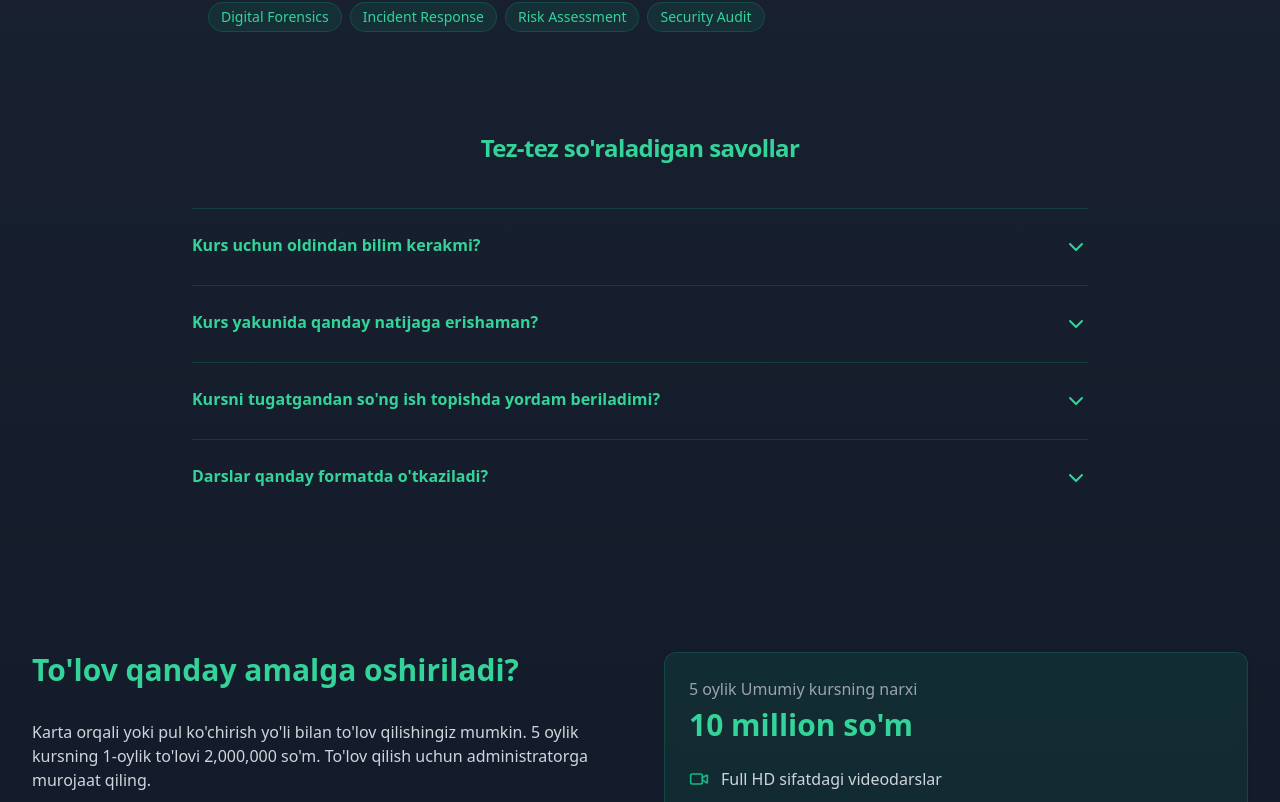
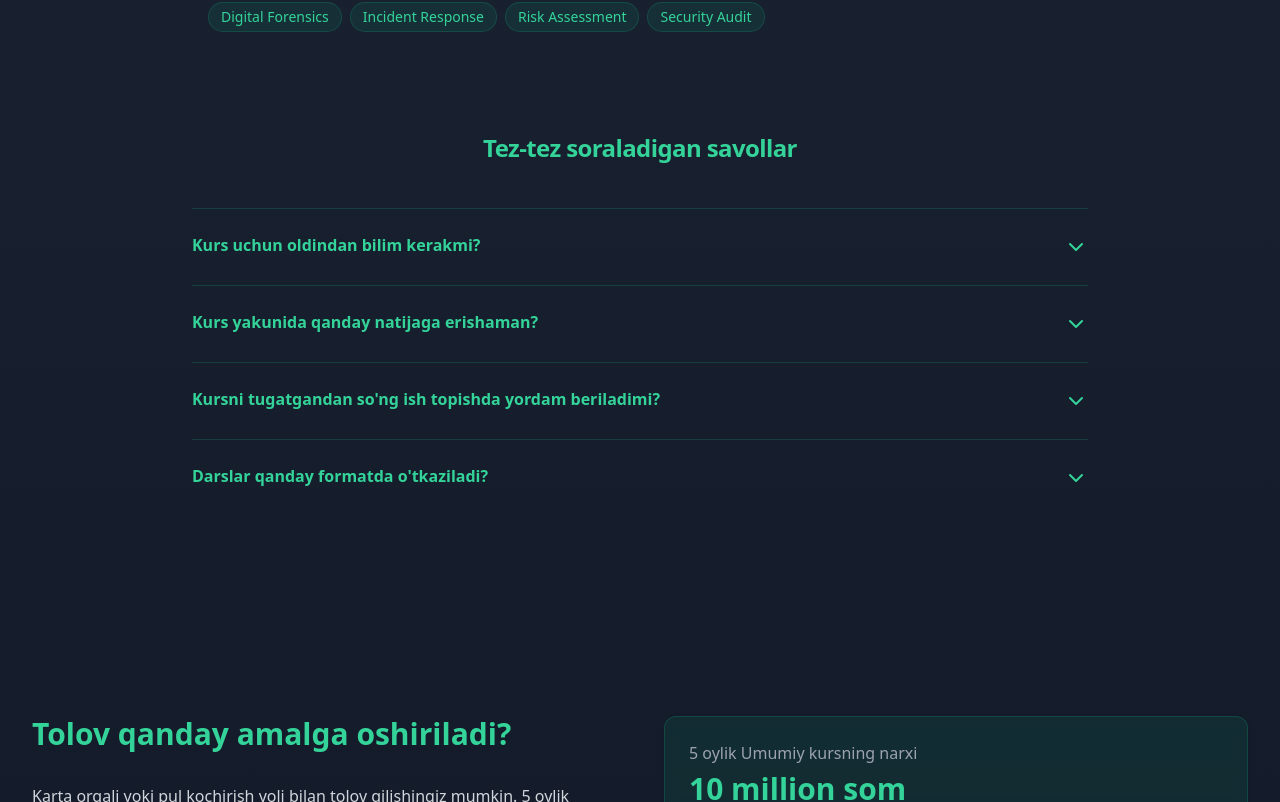
Before and after one commit to Hayotbek-Turgunov/kiber, a Next.js app: page / in a window 1280 px wide. Shown: the part 4038-4840 px from the top of the page. Built offline with nearby package versions, Linux system fonts and the light colour scheme.

Commit message:
Project start kiber

```diff
--- a/components/faq-section.tsx
+++ b/components/faq-section.tsx
@@ -1,8 +1,13 @@
-"use client"
+"use client";
 
-import { useState } from "react"
-import { motion, AnimatePresence } from "framer-motion"
-import { ChevronDown } from "lucide-react"
+import { useState } from "react";
+import { motion, AnimatePresence } from "framer-motion";
+import { ChevronDown } from "lucide-react";
+
+interface FAQSectionProps {
+  id?: string;
+  className?: string;
+}
 
 const faqs = [
   {
@@ -25,17 +30,17 @@ const faqs = [
     answer:
       "Darslar onlayn formatda Zoom orqali o'tkaziladi. Har bir dars yozib olinadi va keyinchalik qayta ko'rish uchun taqdim etiladi.",
   },
-]
+];
 
-export default function FAQSection() {
-  const [activeIndex, setActiveIndex] = useState<number | null>(null)
+export default function FAQSection({ id, className = "" }: FAQSectionProps) {
+  const [activeIndex, setActiveIndex] = useState<number | null>(null);
 
   return (
-    <div className="py-16 sm:py-24">
+    <div id={id} className={`py-16 sm:py-24 ${className}`}>
       <div className="mx-auto max-w-7xl px-6 lg:px-8">
         <div className="mx-auto max-w-4xl divide-y divide-emerald-500/20">
           <h2 className="text-2xl font-bold leading-10 tracking-tight text-emerald-400 text-center mb-8">
-            Tez-tez so'raladigan savollar
+            Tez-tez soraladigan savollar
           </h2>
           <dl className="mt-10 space-y-6 divide-y divide-emerald-500/20">
             {faqs.map((faq, index) => (
@@ -43,7 +48,9 @@ export default function FAQSection() {
                 <dt className="text-base">
                   <button
                     className="flex w-full items-start justify-between text-left text-emerald-400"
-                    onClick={() => setActiveIndex(activeIndex === index ? null : index)}
+                    onClick={() =>
+                      setActiveIndex(activeIndex === index ? null : index)
+                    }
                   >
                     <span className="font-semibold">{faq.question}</span>
                     <span className="ml-6 flex h-7 items-center">
@@ -75,5 +82,5 @@ export default function FAQSection() {
         </div>
       </div>
     </div>
-  )
+  );
 }
--- a/components/pricing-section.tsx
+++ b/components/pricing-section.tsx
@@ -1,5 +1,10 @@
-import { Button } from "@/components/ui/button"
-import { Card, CardContent, CardFooter, CardHeader } from "@/components/ui/card"
+import { Button } from "@/components/ui/button";
+import {
+  Card,
+  CardContent,
+  CardFooter,
+  CardHeader,
+} from "@/components/ui/card";
 import {
   Video,
   FileText,
@@ -11,18 +16,36 @@ import {
   CircleDollarSign,
   Users,
   ClipboardList,
-} from "lucide-react"
+} from "lucide-react";
 
-export default function PricingSection({ className = "" }) {
+interface PricingSectionProps {
+  className?: string;
+}
+
+export default function PricingSection({
+  className = "",
+}: PricingSectionProps) {
   const features = [
-    { icon: <Video className="w-5 h-5" />, text: "Full HD sifatdagi videodarslar" },
+    {
+      icon: <Video className="w-5 h-5" />,
+      text: "Full HD sifatdagi videodarslar",
+    },
     { icon: <FileText className="w-5 h-5" />, text: "O'quv materiallari" },
     { icon: <Book className="w-5 h-5" />, text: "O'zbek tilidagi PDF kitob" },
-    { icon: <Phone className="w-5 h-5" />, text: "O'qituvchi bilan doimiy aloqa" },
+    {
+      icon: <Phone className="w-5 h-5" />,
+      text: "O'qituvchi bilan doimiy aloqa",
+    },
     { icon: <MessageSquare className="w-5 h-5" />, text: "Umumiy guruh chat" },
-    { icon: <HelpCircle className="w-5 h-5" />, text: "Barcha o'quv qurullari bilan ta'minlanadi" },
-    { icon: <Award className="w-5 h-5" />, text: "Sizga xalqaro Sertifikatlar olishda yordam beramiz" },
-  ]
+    {
+      icon: <HelpCircle className="w-5 h-5" />,
+      text: "Barcha o'quv qurullari bilan ta'minlanadi",
+    },
+    {
+      icon: <Award className="w-5 h-5" />,
+      text: "Sizga xalqaro Sertifikatlar olishda yordam beramiz",
+    },
+  ];
 
   const paymentSteps = [
     {
@@ -40,7 +63,7 @@ export default function PricingSection({ className = "" }) {
       title: "Kursga yozilish uchun",
       description: "Administrator bilan bog'lanimg va to'lov qiling",
     },
-  ]
+  ];
 
   return (
     <div className={`container mx-auto px-4 py-12 sm:py-16 ${className}`}>
@@ -48,11 +71,12 @@ export default function PricingSection({ className = "" }) {
         {/* Left side - Payment steps */}
         <div>
           <h2 className="text-2xl sm:text-3xl font-bold mb-6 sm:mb-8 text-emerald-400">
-            To'lov qanday amalga oshiriladi?
+            Tolov qanday amalga oshiriladi?
           </h2>
           <p className="text-gray-300 mb-6 sm:mb-8">
-            Karta orqali yoki pul ko'chirish yo'li bilan to'lov qilishingiz mumkin. 5 oylik kursning 1-oylik to'lovi
-            2,000,000 so'm. To'lov qilish uchun administratorga murojaat qiling.
+            Karta orqali yoki pul kochirish yoli bilan tolov qilishingiz mumkin.
+            5 oylik kursning 1-oylik tolovi 2,000,000 som. Tolov qilish uchun
+            administratorga murojaat qiling.
           </p>
 
           <div className="space-y-6 sm:space-y-8">
@@ -60,8 +84,12 @@ export default function PricingSection({ className = "" }) {
               <div key={index} className="flex items-start gap-4">
                 <div className="flex-shrink-0">{step.icon}</div>
                 <div>
-                  <h3 className="font-semibold text-base sm:text-lg text-emerald-400">{step.title}</h3>
-                  <p className="text-sm sm:text-base text-gray-300">{step.description}</p>
+                  <h3 className="font-semibold text-base sm:text-lg text-emerald-400">
+                    {step.title}
+                  </h3>
+                  <p className="text-sm sm:text-base text-gray-300">
+                    {step.description}
+                  </p>
                 </div>
               </div>
             ))}
@@ -72,12 +100,17 @@ export default function PricingSection({ className = "" }) {
         <Card className="w-full bg-emerald-500/10 border-emerald-500/20 backdrop-blur-sm mt-8 md:mt-0">
           <CardHeader>
             <p className="text-gray-400">5 oylik Umumiy kursning narxi</p>
-            <h3 className="text-2xl sm:text-3xl font-bold text-emerald-400">10 million so'm</h3>
+            <h3 className="text-2xl sm:text-3xl font-bold text-emerald-400">
+              10 million som
+            </h3>
           </CardHeader>
           <CardContent>
             <ul className="space-y-3 sm:space-y-4">
               {features.map((feature, index) => (
-                <li key={index} className="flex items-center gap-3 text-sm sm:text-base text-gray-300">
+                <li
+                  key={index}
+                  className="flex items-center gap-3 text-sm sm:text-base text-gray-300"
+                >
                   <span className="text-emerald-500">{feature.icon}</span>
                   {feature.text}
                 </li>
@@ -85,11 +118,15 @@ export default function PricingSection({ className = "" }) {
             </ul>
           </CardContent>
           <CardFooter className="flex flex-col">
-            <Button className="w-full bg-emerald-500 hover:bg-emerald-600 text-white">Kursda qatnashaman!</Button>
-            <p className="text-xs sm:text-sm text-gray-400 mt-4 text-center">Copyright ltd 2024</p>
+            <Button className="w-full bg-emerald-500 hover:bg-emerald-600 text-white">
+              Kursda qatnashaman!
+            </Button>
+            <p className="text-xs sm:text-sm text-gray-400 mt-4 text-center">
+              Copyright ltd 2024
+            </p>
           </CardFooter>
         </Card>
       </div>
     </div>
-  )
+  );
 }
--- a/components/stats-section.tsx
+++ b/components/stats-section.tsx
@@ -1,39 +1,59 @@
-"use client"
+"use client";
 
-import { useEffect, useRef, useState } from "react"
-import { Users, Award, BookOpen, Trophy } from "lucide-react"
-import { Card, CardContent } from "@/components/ui/card"
+import { useEffect, useRef, useState } from "react";
+import { Users, Award, BookOpen, Trophy } from "lucide-react";
+import { Card, CardContent } from "@/components/ui/card";
 
-export default function StatsSection({ className = "" }) {
-  const [isVisible, setIsVisible] = useState(false)
-  const sectionRef = useRef<HTMLDivElement>(null)
+interface StatsSectionProps {
+  id?: string;
+  className?: string;
+}
+
+export default function StatsSection({
+  id,
+  className = "",
+}: StatsSectionProps) {
+  const [isVisible, setIsVisible] = useState(false);
+  const sectionRef = useRef<HTMLDivElement>(null);
 
   useEffect(() => {
     const observer = new IntersectionObserver(
       ([entry]) => {
         if (entry.isIntersecting) {
-          setIsVisible(true)
+          setIsVisible(true);
         }
       },
-      { threshold: 0.1 },
-    )
+      { threshold: 0.1 }
+    );
 
     if (sectionRef.current) {
-      observer.observe(sectionRef.current)
+      observer.observe(sectionRef.current);
     }
 
-    return () => observer.disconnect()
-  }, [])
+    return () => observer.disconnect();
+  }, []);
 
   const stats = [
-    { icon: <Users className="w-8 h-8" />, value: "500+", label: "Bitiruvchilar" },
-    { icon: <Award className="w-8 h-8" />, value: "50+", label: "Sertifikatlar" },
-    { icon: <BookOpen className="w-8 h-8" />, value: "1000+", label: "Dars soatlari" },
+    {
+      icon: <Users className="w-8 h-8" />,
+      value: "500+",
+      label: "Bitiruvchilar",
+    },
+    {
+      icon: <Award className="w-8 h-8" />,
+      value: "50+",
+      label: "Sertifikatlar",
+    },
+    {
+      icon: <BookOpen className="w-8 h-8" />,
+      value: "1000+",
+      label: "Dars soatlari",
+    },
     { icon: <Trophy className="w-8 h-8" />, value: "100%", label: "Natija" },
-  ]
+  ];
 
   return (
-    <div ref={sectionRef} className={`py-12 ${className}`}>
+    <div id={id} ref={sectionRef} className={`py-12 ${className}`}>
       <div className="grid grid-cols-1 sm:grid-cols-2 lg:grid-cols-4 gap-6">
         {stats.map((stat, index) => (
           <Card key={index} className="border-none bg-black/5 backdrop-blur-lg">
@@ -41,16 +61,20 @@ export default function StatsSection({ className = "" }) {
               <div className="text-emerald-500 mb-4">{stat.icon}</div>
               <div
                 className={`text-3xl font-bold mb-2 text-emerald-500 transition-all duration-1000 ${
-                  isVisible ? "opacity-100 transform-none" : "opacity-0 translate-y-4"
+                  isVisible
+                    ? "opacity-100 transform-none"
+                    : "opacity-0 translate-y-4"
                 }`}
               >
                 {stat.value}
               </div>
-              <div className="text-gray-600 dark:text-gray-400">{stat.label}</div>
+              <div className="text-gray-600 dark:text-gray-400">
+                {stat.label}
+              </div>
             </CardContent>
           </Card>
         ))}
       </div>
     </div>
-  )
+  );
 }
```
